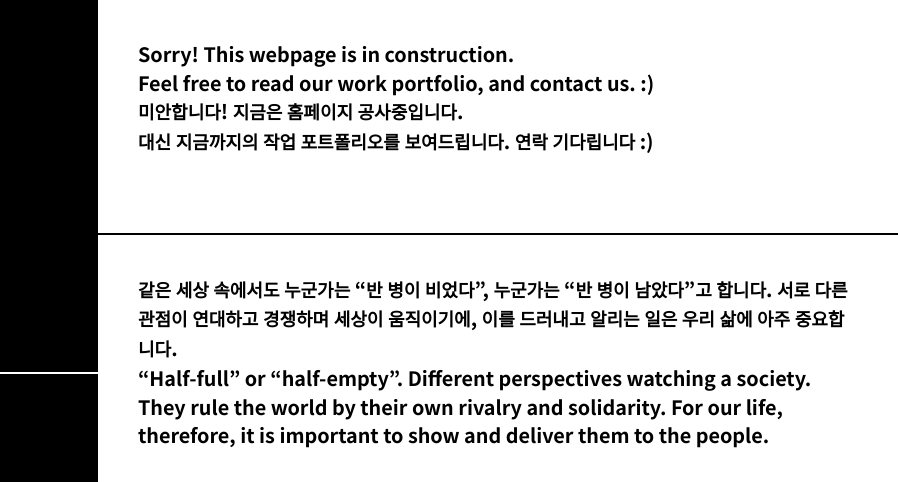
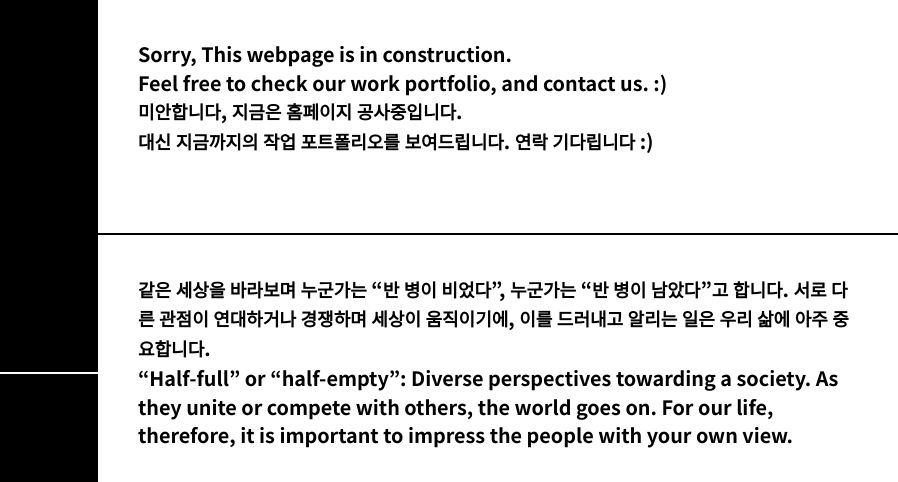
Before and after one commit to comjoy91/half-bottle, a plain HTML site: page index.html in a window 1280 px wide. Shown: the top 482 px of the page, 382-1280 px from the left. Drawn offline with nearby package versions, Linux system fonts and the light colour scheme; a web font is replaced by a local one.

Commit message:
Update index.html

```diff
--- a/index.html
+++ b/index.html
@@ -19,7 +19,7 @@
 
 
 	<!-- SEO tags. LIVE MODE ONLY. Comment out all of the below if error occurs in your DEV env. -->
-	<meta name="description"			content="스튜디오 하프-보틀은 사람들의 생각, 관점, 상상, 가치관을 시각화해서 다른 사람들에게 전달하고, 이를 문화로 만드는 작업을 하고 있습니다. 포스터와 책자 편집디자인, 웹디자인, 저널리즘 컨텐츠 디자인, 로고와 굿즈를 비롯한 비주얼 아이덴티티에 관심이 많습니다.">
+	<meta name="description"			content="스튜디오 하프-보틀은 사람들의 생각, 관점, 상상, 가치관을 시각화합니다. 또한 사람들에게 인상적인 사고와 감각을 전달하는 문화를 만듭니다. 포스터와 책자 편집디자인, 웹디자인, 저널리즘 컨텐츠 디자인, 로고와 굿즈를 비롯한 비주얼 아이덴티티에 관심이 많습니다.">
 	<meta name="author"					content="스튜디오 하프-보틀 Studio Half-bottle">
 	<meta name="copyright"				content="hello@half-bottle.studio">
 	<link rel="shortcut icon" 			href="@asset/svg/favicon/favicon.ico"/>
@@ -68,22 +68,22 @@
 	<div id="white-background">
 		<div id="white-construction">
 			<p>
-				Sorry! This webpage is in construction.
-				<br>Feel free to read our work portfolio, and contact us. :)
-				<br>미안합니다! 지금은 홈페이지 공사중입니다.
+				Sorry, This webpage is in construction.
+				<br>Feel free to check our work portfolio, and contact us. :)
+				<br>미안합니다, 지금은 홈페이지 공사중입니다.
 				<br>대신 지금까지의 작업 포트폴리오를 보여드립니다. 연락 기다립니다 :)
 			</p>
 		</div>
 		<div id="white-description">
 			<p>
-				같은 세상 속에서도 누군가는 “반 병이 비었다”, 누군가는 “반 병이 남았다”고 합니다. 서로 다른 관점이 연대하고 경쟁하며 세상이 움직이기에, 이를 드러내고 알리는 일은 우리 삶에 아주 중요합니다.
-				<br>“Half-full” or “half-empty”. Different perspectives watching a society. They rule the world by their own rivalry and solidarity. For our life, therefore, it is important to show and deliver them to the people.
+				같은 세상을 바라보며 누군가는 “반 병이 비었다”, 누군가는 “반 병이 남았다”고 합니다. 서로 다른 관점이 연대하거나 경쟁하며 세상이 움직이기에, 이를 드러내고 알리는 일은 우리 삶에 아주 중요합니다.
+				<br>“Half-full” or “half-empty”: Diverse perspectives towarding a society. As they unite or compete with others, the world goes on. For our life, therefore, it is important to impress the people with your own view.
 			</p>
 			<p>
 				스튜디오 하프-보틀은
-				<br>사람들의 생각, 관점, 상상, 가치관을 시각화해서 다른 사람들에게 전달하고, 이를 문화로 만드는 작업을 하고 있습니다. 포스터와 책자 편집디자인, 웹디자인, 저널리즘 컨텐츠 디자인, 로고와 굿즈를 비롯한 비주얼 아이덴티티에 관심이 많습니다.
+				<br>사람들의 생각, 관점, 상상, 가치관을 시각화합니다. 또한 사람들에게 인상적인 사고와 감각을 전달하는 문화를 만듭니다. 포스터와 책자 편집디자인, 웹디자인, 저널리즘 컨텐츠 디자인, 로고와 굿즈를 비롯한 비주얼 아이덴티티에 관심이 많습니다.
 				<br>Studio Half-bottle visualizes what people think, imagine, view and value.
-				<br>We create some graphic design stuffs - posters, editorials, webpages, journalism contents and visual identities. We deliver our works to the people, hoping them to become cultural.
+				<br>We create some graphic design stuffs - posters, editorials, webpages, journalism contents and visual identities. These cultural works provide their own unique reason and emotion for the people.
 			</p>
 		</div>
 	</div>
```
